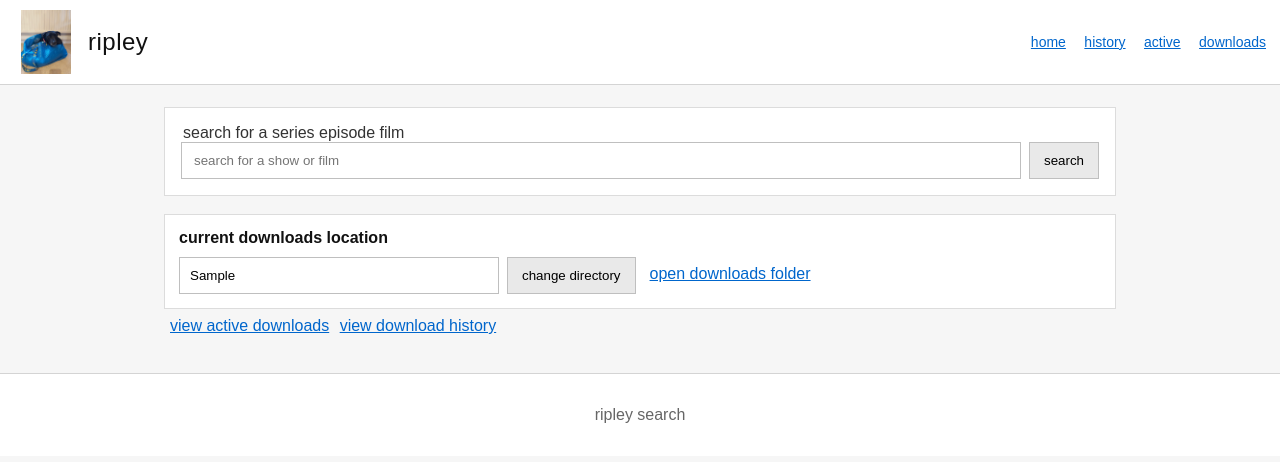
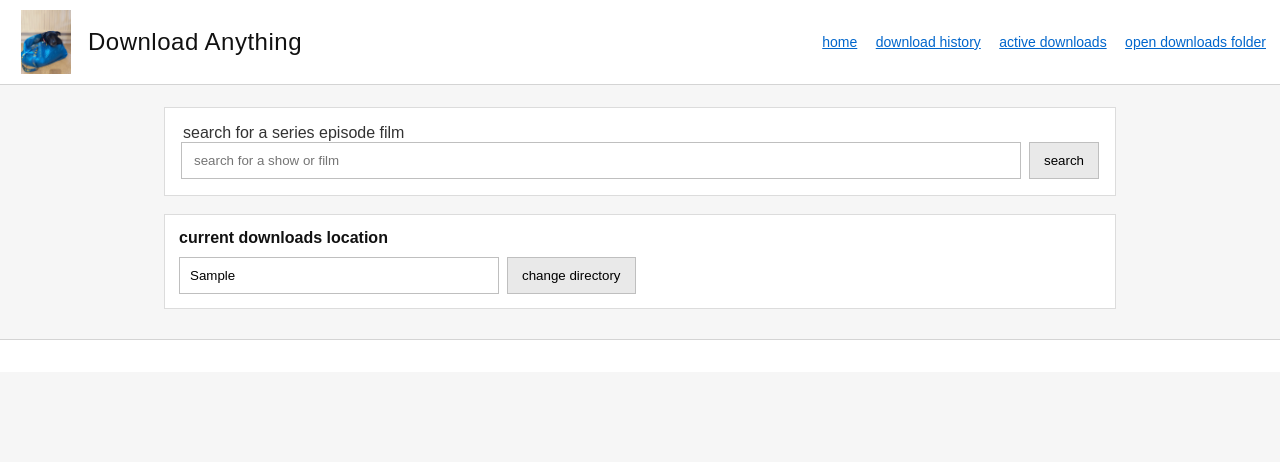
Before and after one commit to h0bnobs/jcw, a Python web app: template flaskd/templates/search.html in a window 1280 px wide. Shown: the top 462 px of the page. Run offline with Jinja, Linux system fonts and the light colour scheme; the template is opened without the code that fills it: most values are stand-ins (such as "Sample title", 1, 10 or a date in 2020).

Commit message:
ui: ui changes via gpt

```diff
--- a/flaskd/static/css/results.css
+++ b/flaskd/static/css/results.css
@@ -46,7 +46,7 @@ body {
 }
 .results tbody tr:nth-child(even) { background: #fafafa }
 .col-name { width: 50% }
-.col-action { width: 120px; text-align: right }
+.col-action { width: 120px; text-align: left }
 .t-name { color: #06c }
 
 .btn-small {
--- a/flaskd/static/css/search.css
+++ b/flaskd/static/css/search.css
@@ -20,7 +20,7 @@ body {
 }
 .brand { display: flex; align-items: center; gap: 10px; text-decoration: none; color: #111 }
 .logo { width: 64px; height: 64px; object-fit: contain }
-.title { font-size: 24px; text-transform: lowercase; letter-spacing: 0.5px }
+.title { font-size: 24px; letter-spacing: 0.5px }
 
 .nav a {
     color: #06c;
--- a/flaskd/templates/search.html
+++ b/flaskd/templates/search.html
@@ -10,13 +10,13 @@
 <header class="topbar">
     <a class="brand" href="/">
         <img src="../static/img/ripley.png" alt="Logo" class="logo">
-        <span class="title">ripley</span>
+        <span class="title">Download Anything</span>
     </a>
     <nav class="nav">
         <a href="/">home</a>
-        <a href="/download-history">history</a>
-        <a href="/active-downloads">active</a>
-        <a href="/open-folder/{{ download_dir }}">downloads</a>
+        <a href="/download-history">download history</a>
+        <a href="/active-downloads">active downloads</a>
+        <a href="/open-folder/{{ download_dir }}">open downloads folder</a>
     </nav>
 </header>
 
@@ -39,18 +39,11 @@
         <form action="/set-download-dir" method="post" class="inline-form">
             <input type="text" name="download_dir" value="{{ download_dir }}" required>
             <button type="submit" class="btn">change directory</button>
-            <a class="btn-link" href="/open-folder/{{ download_dir }}">open downloads folder</a>
         </form>
-    </section>
-
-    <section class="links">
-        <a class="btn-link" href="/active-downloads">view active downloads</a>
-        <a class="btn-link" href="/download-history">view download history</a>
     </section>
 </main>
 
 <footer class="foot">
-    <p>ripley search</p>
 </footer>
 </body>
 </html>
```
Also changed, not shown: flaskd/templates/results.html (+4 -6 lines).
